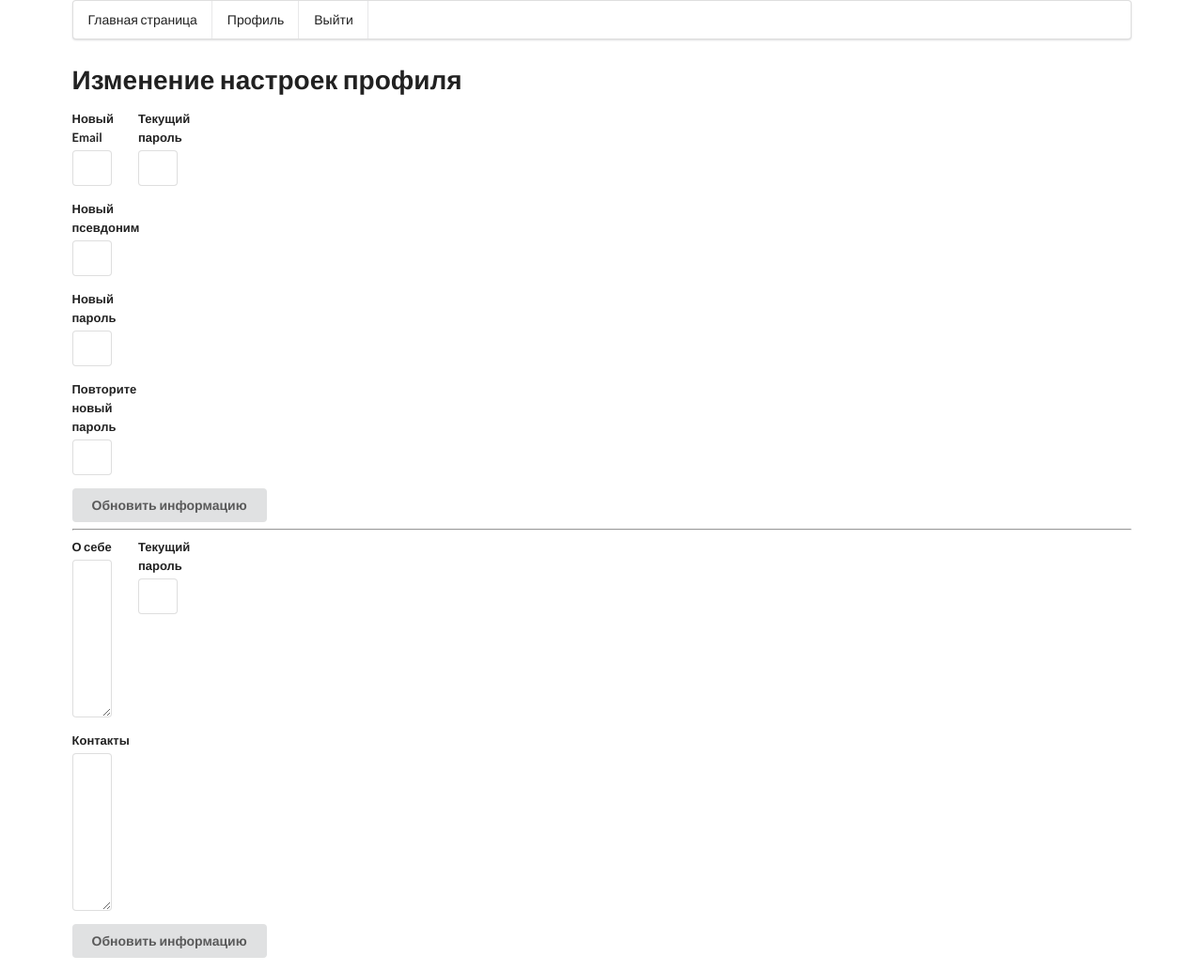
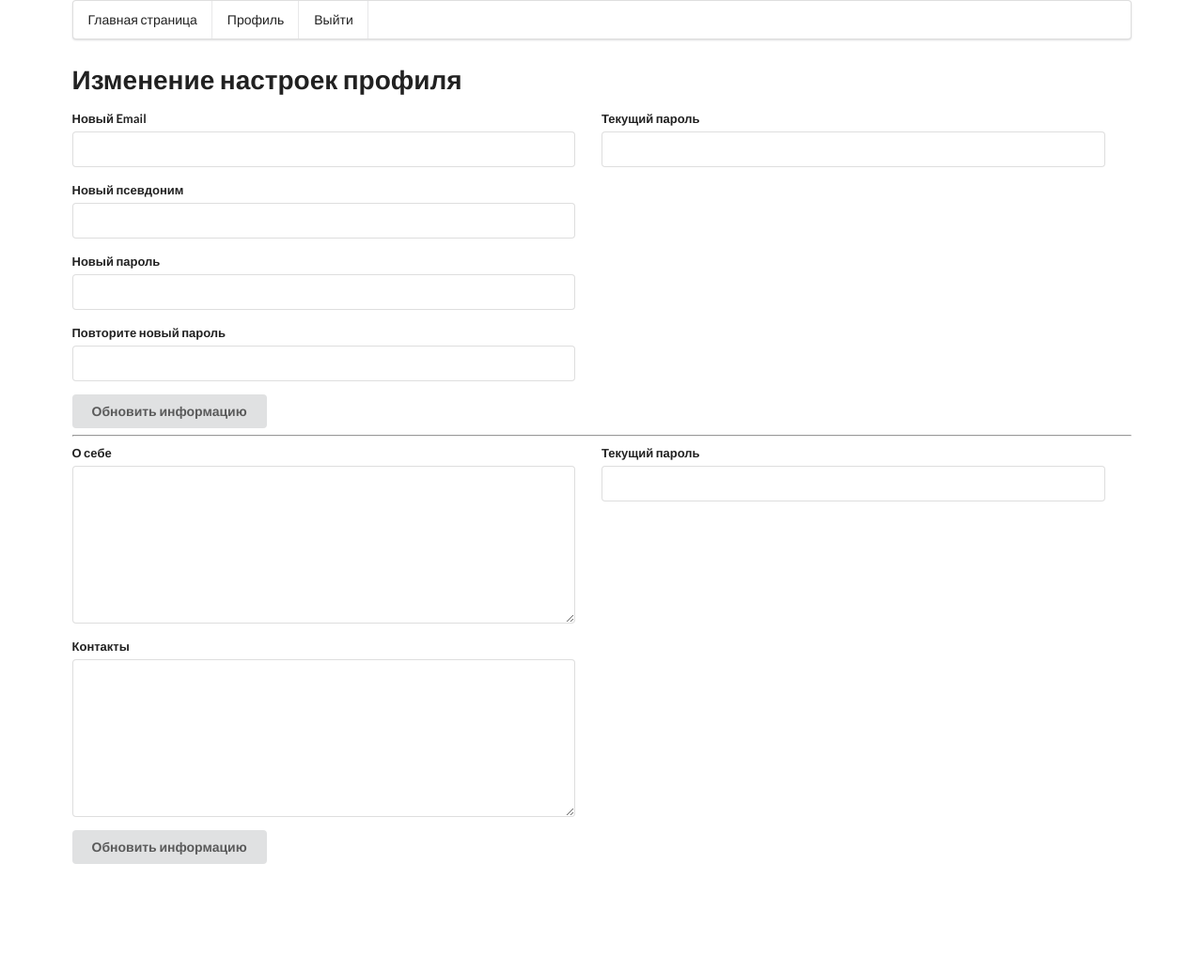
Before and after one commit to QwertygidQ/SpecialHelp, a Flask app: page /edit_profile in a window 1280 px wide. Shown: the whole page at 94% size. After the commit the page ends 920 px from the top, so only its background shows below. Run offline with Flask 2, Linux system fonts and the light colour scheme; the visitor is signed in with stand-in values (Sample User, id 1); data comes from the database, SQL or seed files in the repository; some libraries are stand-ins or nearby versions.

Commit message:
Quick frontend fix

```diff
--- a/app/templates/edit_profile.html
+++ b/app/templates/edit_profile.html
@@ -2,7 +2,7 @@
 
 {% block content %}
 <h1>Изменение настроек профиля</h1>
-<form class="ui grid form" method="post">
+<form class="ui two column grid form" method="post">
     {{ userform.hidden_tag() }}
 
     <div class="column">
@@ -44,7 +44,7 @@
 
 <hr>
 
-<form class="ui grid form" method="post">
+<form class="ui two column grid form" method="post">
     {{ profileform.hidden_tag() }}
 
     <div class="column">
```
